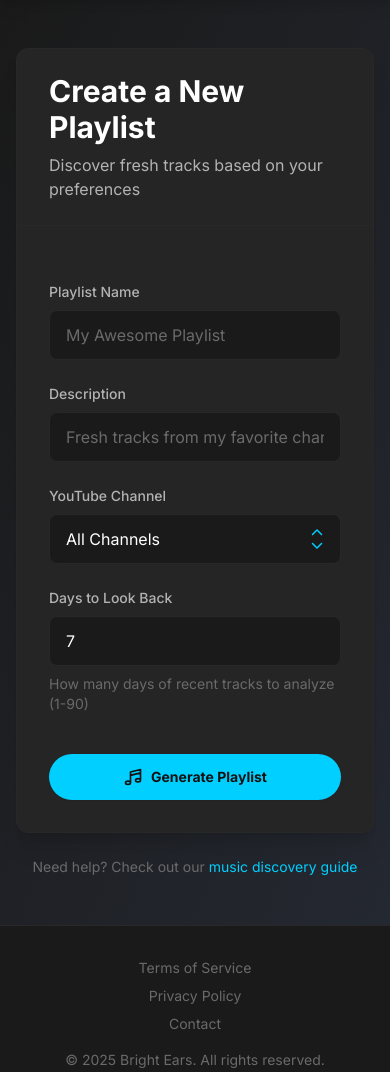
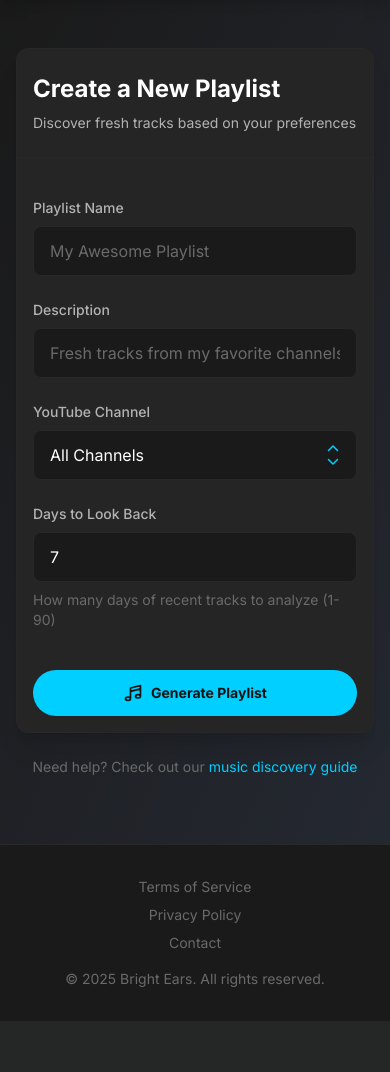
Before and after one commit to brightears/spotify-playlist-generator, a Flask app: page /create in a window 390 px wide. Shown: the part 73-1145 px from the top of the page. After the commit the page ends 1060 px from the top, so only its background shows below. Run offline with Flask 3, Linux system fonts and the light colour scheme; a user stored in the database is signed in; tables that the repository leaves empty hold one stand-in row (values such as "Sample post"); some libraries are stand-ins or nearby versions.

Commit message:
fix: prevent header text wrapping on mobile
- Made all page headers responsive (text-2xl on mobile, text-3xl on desktop)
- Fixed 'My Custom Sources', 'Welcome to your Dashboard', and 'Playlist Generation Status' breaking into multiple lines
- Adjusted padding for mobile screens across all pages
- Made header layouts stack vertically on mobile where needed

🤖 Generated with Claude Code

Co-Authored-By: Claude <noreply@anthropic.com>

```diff
--- a/templates/create.html
+++ b/templates/create.html
@@ -7,13 +7,13 @@
     <div class="max-w-3xl mx-auto px-4 sm:px-6 lg:px-8">
         <div class="bg-[#252525] rounded-xl border border-[#282828] shadow-xl overflow-hidden">
             <!-- Header -->
-            <div class="px-8 py-6 border-b border-[#282828]">
-                <h1 class="text-3xl font-bold text-white">Create a New Playlist</h1>
-                <p class="mt-2 text-[#b3b3b3]">Discover fresh tracks based on your preferences</p>
+            <div class="px-4 sm:px-6 md:px-8 py-6 border-b border-[#282828]">
+                <h1 class="text-2xl sm:text-3xl font-bold text-white">Create a New Playlist</h1>
+                <p class="mt-2 text-sm sm:text-base text-[#b3b3b3]">Discover fresh tracks based on your preferences</p>
             </div>
 
             <!-- Form -->
-            <form method="POST" action="{{ url_for('main.create') }}" class="p-8 space-y-6">
+            <form method="POST" action="{{ url_for('main.create') }}" class="p-4 sm:p-6 md:p-8 space-y-6">
                 {{ form.csrf_token }}
 
                 <!-- Playlist Name -->
--- a/templates/dashboard.html
+++ b/templates/dashboard.html
@@ -5,7 +5,7 @@
 {% block content %}
 <div class="min-h-screen bg-gradient-to-br from-[#1a1a1a] to-[#242831] py-12">
     <div class="max-w-7xl mx-auto px-4 sm:px-6 lg:px-8">
-        <h1 class="text-4xl font-bold text-white mb-8">Welcome to your Dashboard</h1>
+        <h1 class="text-2xl sm:text-3xl md:text-4xl font-bold text-white mb-8">Welcome to your Dashboard</h1>
 
         {% if current_user.is_authenticated %}
         <div class="grid grid-cols-1 lg:grid-cols-3 gap-8">
--- a/templates/status.html
+++ b/templates/status.html
@@ -5,9 +5,9 @@
 {% block content %}
 <div class="min-h-screen bg-gradient-to-br from-[#1a1a1a] to-[#242831] py-12">
     <div class="max-w-4xl mx-auto px-4">
-        <h1 class="text-3xl font-bold text-white mb-8">Playlist Generation Status</h1>
+        <h1 class="text-2xl sm:text-3xl font-bold text-white mb-8">Playlist Generation Status</h1>
 
-        <div class="bg-[#252525] rounded-xl border border-[#282828] shadow-xl p-8" id="status-box">
+        <div class="bg-[#252525] rounded-xl border border-[#282828] shadow-xl p-4 sm:p-6 md:p-8" id="status-box">
             <div id="loading-dimmer" class="text-center">
                 <div class="inline-flex items-center justify-center">
                     <div class="animate-spin rounded-full h-8 w-8 border-b-2 border-[#00CFFF]"></div>
```
Also changed, not shown: templates/history.html (+6 -6 lines), templates/sources.html (+5 -5 lines).
